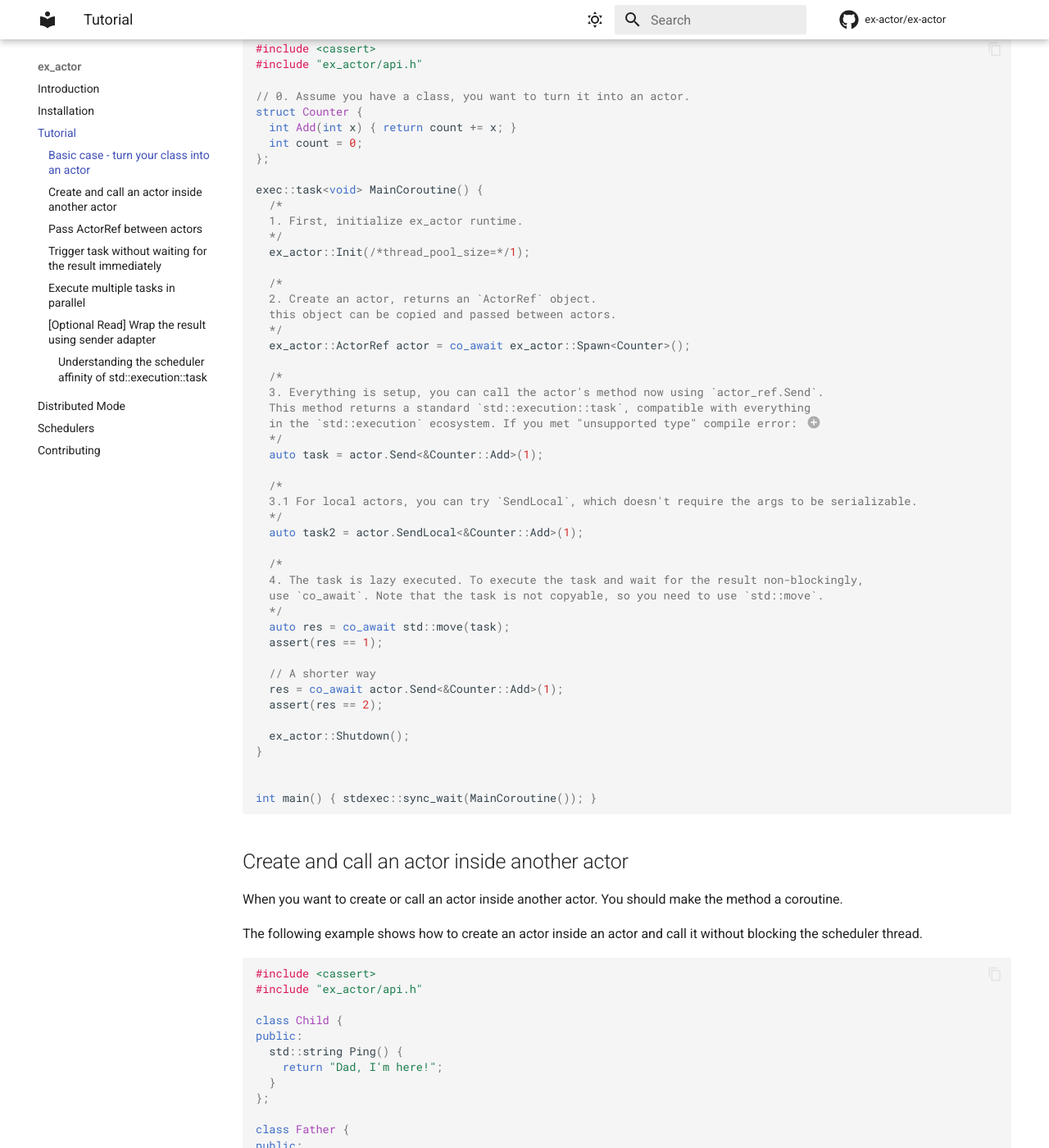
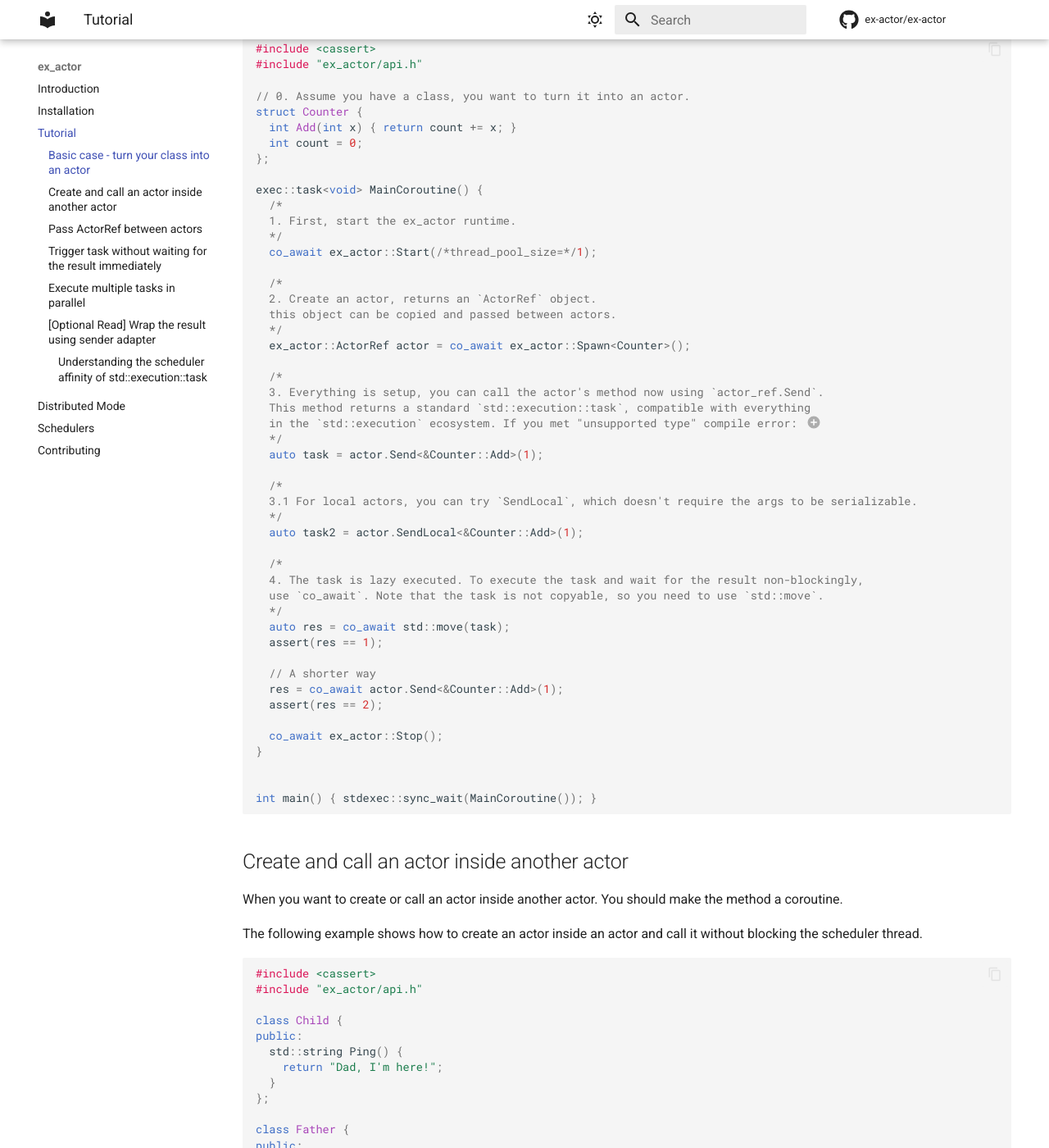
Before and after one commit to ex-actor/ex-actor, an MkDocs documentation site: the page built from docs/contents/tutorial.md, in a window 1280 px wide and 1400 px high, scrolled down 541 px. Shown: the whole window at 82% size. Built offline with MkDocs 1.6.1 and Material for MkDocs 9.7.7, drawn with Linux system fonts in a browser that asks for light colours; comment, search, counter and statistics services are not loaded; some of the changed text lies outside the part shown.

Commit message:
[API] Rename Init/Shutdown to Start/Stop, async by default
Introduce Start()/Stop() as the primary async API for runtime lifecycle,
replacing the old Init()/Shutdown() sync API. The async versions are the
preferred entry points since most usage is within coroutines.

- Add `exec::task<void> Start(...)` and `exec::task<void> Stop()`
- Deprecate `Init(...)` and `Shutdown()` with guidance to use
  `co_await Start()`/`co_await Stop()` or `sync_wait(Start())`/`sync_wait(Stop())`
- Remove draft `AsyncInit`/`AsyncShutdown` (never released)
- Update all tests to use `co_await ex_actor::Start()`/`co_await ex_actor::Stop()`
- Update all documentation examples to use the new API

Made-with: Cursor

````diff
--- a/docs/contents/tutorial.md
+++ b/docs/contents/tutorial.md
@@ -30,9 +30,9 @@ struct Counter {
 
 exec::task<void> MainCoroutine() {
   /*
-  1. First, initialize ex_actor runtime.
+  1. First, start the ex_actor runtime.
   */
-  ex_actor::Init(/*thread_pool_size=*/1);
+  co_await ex_actor::Start(/*thread_pool_size=*/1);
 
   /*
   2. Create an actor, returns an `ActorRef` object.
@@ -63,7 +63,7 @@ exec::task<void> MainCoroutine() {
   res = co_await actor.Send<&Counter::Add>(1);
   assert(res == 2);
 
-  ex_actor::Shutdown();
+  co_await ex_actor::Stop();
 }
 
 
@@ -117,7 +117,7 @@ private:
 exec::task<void> MainCoroutine() {
   // Here we have only one thread in scheduler, but it still can finish the entire work,
   // because we use coroutine, there is no blocking wait in actor's method.
-  ex_actor::Init(/*thread_pool_size=*/1);
+  co_await ex_actor::Start(/*thread_pool_size=*/1);
 
   ex_actor::ActorRef<Father> father = co_await ex_actor::Spawn<Father>();
   // When the return type of your method is a std::execution sender, we'll automatically
@@ -125,7 +125,7 @@ exec::task<void> MainCoroutine() {
   std::string res = co_await father.Send<&Father::SpawnChildAndPing>();
   assert(res == "Where is my child? Dad, I'm here!");
 
-  ex_actor::Shutdown();
+  co_await ex_actor::Stop();
 }
 
 int main() { stdexec::sync_wait(MainCoroutine()); }
@@ -164,7 +164,7 @@ class Proxy {
 
 
 exec::task<void> MainCoroutine() {
-  ex_actor::Init(/*thread_pool_size=*/1);
+  co_await ex_actor::Start(/*thread_pool_size=*/1);
 
   ex_actor::ActorRef ping_worker = co_await ex_actor::Spawn<PingWorker>();
 
@@ -175,7 +175,7 @@ exec::task<void> MainCoroutine() {
   std::string res = co_await proxy.Send<&Proxy::ProxyPing>();
   assert(res == "Hi from Proxy");
 
-  ex_actor::Shutdown();
+  co_await ex_actor::Stop();
 }
 
 int main() { stdexec::sync_wait(MainCoroutine()); }
@@ -199,7 +199,7 @@ struct Counter {
 };
 
 exec::task<void> MainCoroutine() {
-  ex_actor::Init(/*thread_pool_size=*/1);
+  co_await ex_actor::Start(/*thread_pool_size=*/1);
   ex_actor::ActorRef actor = co_await ex_actor::Spawn<Counter>();
   exec::async_scope scope;
 
@@ -225,7 +225,7 @@ exec::task<void> MainCoroutine() {
   // or an exception will be thrown.
   co_await scope.on_empty();
 
-  ex_actor::Shutdown();
+  co_await ex_actor::Stop();
 }
 
 int main() { stdexec::sync_wait(MainCoroutine()); }
@@ -250,7 +250,7 @@ struct Counter {
 };
 
 exec::task<void> MainCoroutine() {
-  ex_actor::Init(/*thread_pool_size=*/3);
+  co_await ex_actor::Start(/*thread_pool_size=*/3);
 
   // create multiple counters, you want to increase them in parallel
   std::vector<ex_actor::ActorRef<Counter>> counters;
@@ -302,7 +302,7 @@ exec::task<void> MainCoroutine() {
     assert(value == 3);
   }
 
-  ex_actor::Shutdown();
+  co_await ex_actor::Stop();
 }
 
 int main() { stdexec::sync_wait(MainCoroutine()); }
@@ -327,7 +327,7 @@ struct Counter {
 };
 
 int main() {
-  ex_actor::Init(/*thread_pool_size=*/2);
+  stdexec::sync_wait(ex_actor::Start(/*thread_pool_size=*/2));
   auto [actor] = stdexec::sync_wait(ex_actor::Spawn<Counter>()).value();
 
   // Sender adapter style
@@ -345,7 +345,7 @@ int main() {
   auto [res1] = stdexec::sync_wait(std::move(task1)).value();
   assert(res1 == 2);
 
-  ex_actor::Shutdown();
+  stdexec::sync_wait(ex_actor::Stop());
 }
 ```
 <!-- doc test end -->
@@ -388,7 +388,7 @@ class Proxy {
 };
 
 exec::task<void> MainCoroutine() {
-  ex_actor::Init(/*thread_pool_size=*/2);
+  co_await ex_actor::Start(/*thread_pool_size=*/2);
   ex_actor::ActorRef dummy_actor = co_await ex_actor::Spawn<DummyActor>();
 
   // 2. create a proxy actor, who has a reference to the dummy actor
@@ -400,7 +400,7 @@ exec::task<void> MainCoroutine() {
   scope.spawn(proxy.Send<&Proxy::AnotherMethod>());
   co_await scope.on_empty();
 
-  ex_actor::Shutdown();
+  co_await ex_actor::Stop();
 }
 
 int main() { stdexec::sync_wait(MainCoroutine()); }
````
Also changed, not shown: docs/contents/distributed_mode.md (+3 -3 lines), docs/contents/schedulers.md (+32 -23 lines), README.md, 15 other files.
